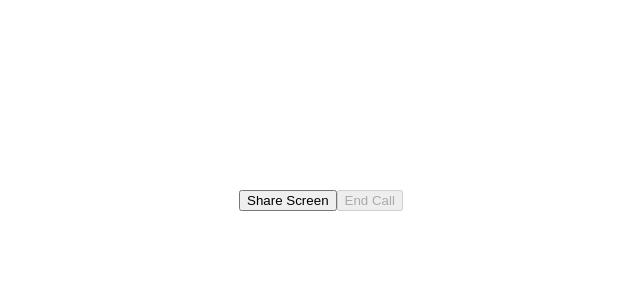
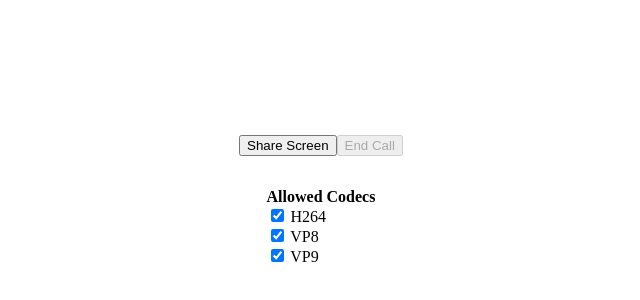
Before and after one commit to CertusOp/windows-chrome-screensharing-h264-issue, a browser extension: page public/index.html in a window 1280 px wide. Shown: the part 224-524 px from the top of the page, without its empty margins (319-959 px from the left). Drawn offline with Linux system fonts and the light colour scheme.

Commit message:
Add codec-checkboxes to UI

```diff
--- a/public/index.html
+++ b/public/index.html
@@ -12,7 +12,6 @@
         display: flex;
         justify-content: center;
         align-items: center;
-        flex-direction: column;
       }
 
       section {
@@ -21,12 +20,16 @@
         padding: 1em;
       }
 
+      .flex-column {
+        flex-direction: column;
+      }
+
       video { display: none; }
       video[src] { display: block; }
     </style>
   </head>
 
-  <body>
+  <body class="flex-column">
     <section>
       <!-- Will be populated with the videostream of the sender -->
       <video id="video-playback" autoplay muted></video>
@@ -35,6 +38,21 @@
       <input id="start-call-button" type="button" disabled value="Share Screen"/>
       <input id="end-call-button" type="button" disabled value="End Call"/>
     </section>
+    <section class="flex-column">
+      <strong>Allowed Codecs</strong>
+      <div class="checkbox-row">
+        <input type="checkbox" id="checkbox-h264" value="h264" checked>
+        <label for="checkbox-h264">H264</label>
+      </div>
+      <div class="checkbox-row">
+        <input type="checkbox" id="checkbox-vp8" value="vp8" checked>
+        <label for="checkbox-vp8">VP8</label>
+      </div>
+      <div class="checkbox-row">
+        <input type="checkbox" id="checkbox-vp9" value="vp9" checked>
+        <label for="checkbox-vp9">VP9</label>
+      </div>
+    </section>
 
     <!-- SHIM to isolate browser from spec inconsistencies. -->
     <script src="./adapter_no_edge_no_global.js"></script>
```
